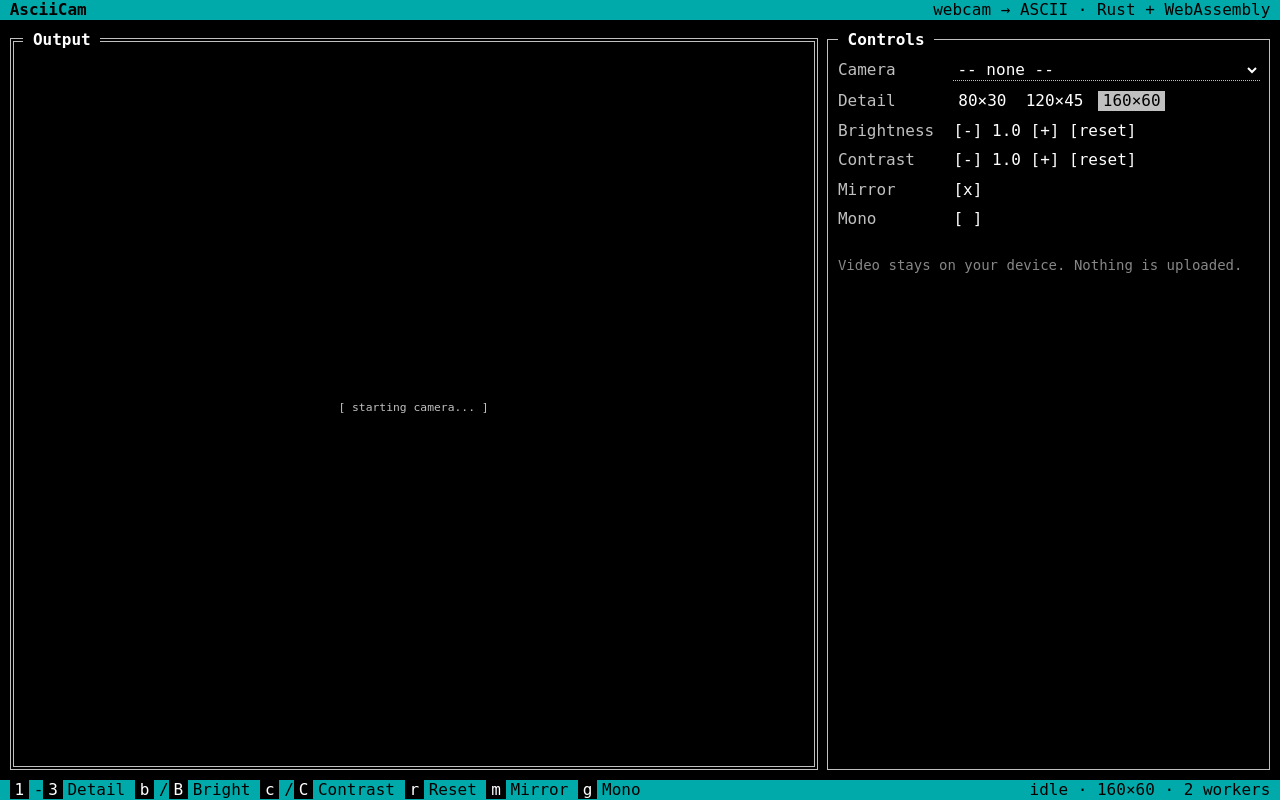
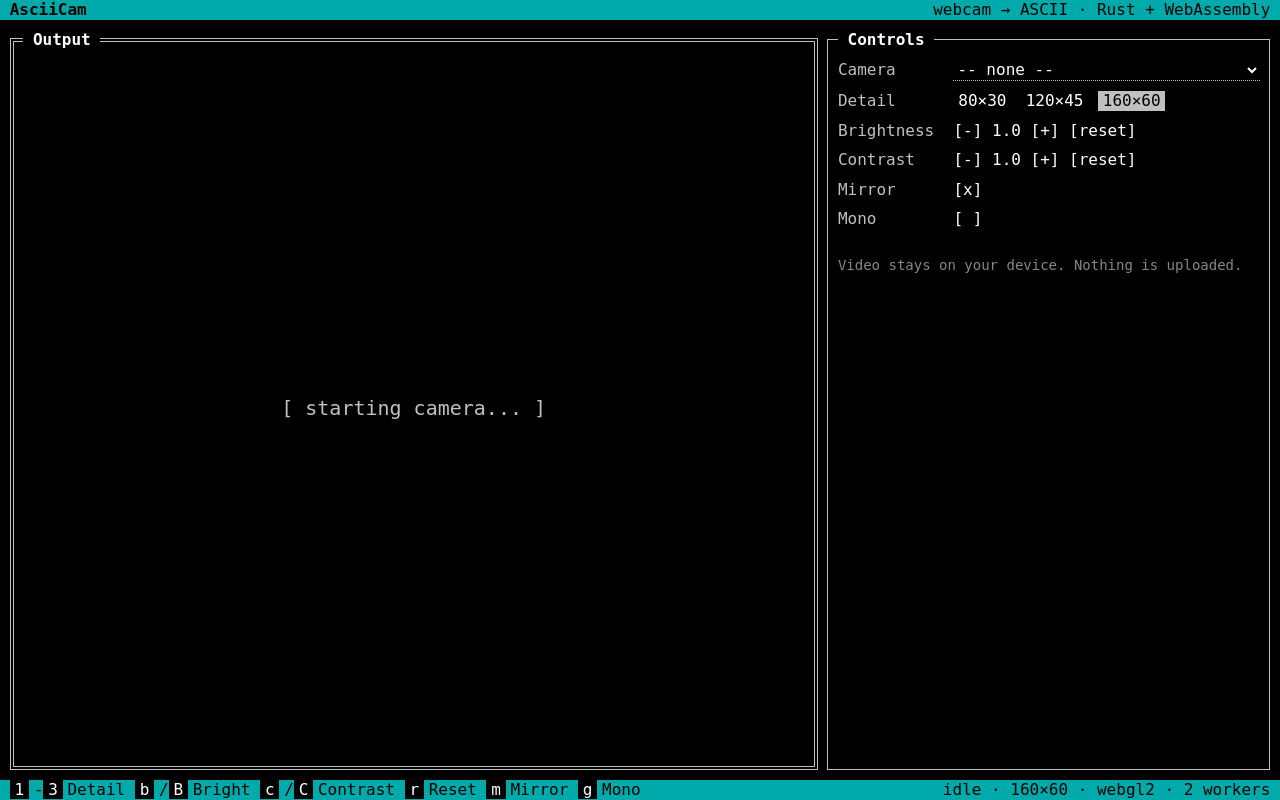
Before and after one commit to jake-king/wasm_ascii_cam, a website with bundled scripts: page www/index.html in a window 1280 px wide. Built offline with nearby package versions, Linux system fonts and the light colour scheme; no server answers.

Commit message:
Draw the grid with WebGL2: one draw call per frame
Drawing 9,600 characters with Canvas 2D fillText took 10-73 ms per
frame, against 0.01 ms for the WASM conversion. The new renderer:

- draws the 64 glyphs once into an atlas texture, with cells a whole
  number of device pixels;
- uploads each frame's glyph indices and colours as two small textures;
- draws one full-screen triangle; the fragment shader looks up each
  pixel's cell, glyph and colour.

0.1-0.15 ms per frame including GPU work, in Chromium and Firefox.
Canvas 2D stays as the fallback and behind ?renderer=2d. Idle and error
messages move to an HTML overlay, since a WebGL canvas cannot draw text.
The status bar shows the renderer and its main-thread time per frame,
and www/bench.html measures both renderers.

```diff
--- a/Cargo.toml
+++ b/Cargo.toml
@@ -1,6 +1,6 @@
 [package]
 name = "wasm_ascii_cam"
-version = "0.3.0"
+version = "0.4.0"
 authors = ["Jake King"]
 edition = "2024"
 description = "Live webcam-to-ASCII renderer: Rust compiled to WebAssembly, run across a pool of Web Workers."
--- a/www/css/style.css
+++ b/www/css/style.css
@@ -84,6 +84,18 @@ legend {
     inset: 0;
     margin: auto;
 }
+#overlay {
+    position: absolute;
+    inset: 0;
+    margin: 0;
+    display: grid;
+    place-items: center;
+    padding: 1ch;
+    text-align: center;
+    color: var(--fg);
+    font-size: 1.25em;
+}
+#overlay[hidden] { display: none; }
 
 /* Controls: label column + control column */
 .controls {
--- a/www/index.html
+++ b/www/index.html
@@ -16,7 +16,7 @@
     <main>
       <fieldset class="window window-double">
         <legend>Output</legend>
-        <div id="screen"><canvas id="ascii-cam"></canvas></div>
+        <div id="screen"><canvas id="ascii-cam"></canvas><p id="overlay"></p></div>
       </fieldset>
 
       <fieldset class="window">
--- a/www/js/asciiCam.js
+++ b/www/js/asciiCam.js
@@ -1,4 +1,5 @@
 import { planChunks, splitPixels } from './chunks.js';
+import { WebGlRenderer, Canvas2dRenderer } from './renderer.js';
 
 // 64 glyphs, darkest to brightest; index = the WASM core's output.
 export const ASCII_PALETTE = ['.', '\'', '`', '^', '"', ':', ';', 'I',
@@ -18,13 +19,17 @@ export const DETAIL_LEVELS = [
 const FONT_FAMILY = 'ui-monospace, "DejaVu Sans Mono", Menlo, Consolas, monospace';
 const LINE_HEIGHT = 1.2;   // line height as a multiple of font size
 const MONO_COLOUR = '#33ff66';
+const MONO_RGB = [0x33 / 255, 0xff / 255, 0x66 / 255];
 
 export class AsciiCam {
-    constructor(pool, canvas, onStats) {
+    // renderer: 'webgl2' (default; falls back to canvas2d) or 'canvas2d'.
+    constructor(pool, canvas, overlay, onStats, renderer = 'webgl2') {
         this.pool = pool;
         this.canvas = canvas;
-        this.ctx = canvas.getContext('2d');
+        this.overlay = overlay;
         this.onStats = onStats;
+        this.renderer = (renderer === 'webgl2' && WebGlRenderer.create(canvas))
+            || new Canvas2dRenderer(canvas);
 
         this.video = null;
         this.frameCanvas = document.createElement('canvas');
@@ -41,10 +46,12 @@ export class AsciiCam {
         this.frame = 0;          // id of the newest frame sent to the workers
         this.inFlight = null;    // id of the frame being converted, or null
         this.frameTimes = [];
+        this.renderMs = 0;       // smoothed main-thread time per render()
 
         // Width of one character cell relative to its font size, for this font.
-        this.ctx.font = `100px ${FONT_FAMILY}`;
-        this.charWidth = this.ctx.measureText('M').width / 100;
+        const measure = document.createElement('canvas').getContext('2d');
+        measure.font = `100px ${FONT_FAMILY}`;
+        this.charWidth = measure.measureText('M').width / 100;
 
         this.setDetail(DETAIL_LEVELS.length - 1);
     }
@@ -60,23 +67,26 @@ export class AsciiCam {
     }
 
     // Size the output canvas to fill its container at the current grid size.
+    // Cells are a whole number of device pixels, so glyphs map 1:1 to pixels.
     layout() {
         const box = this.canvas.parentElement;
+        const dpr = window.devicePixelRatio || 1;
         const fontSize = Math.max(4, Math.min(
-            box.clientWidth / (this.width * this.charWidth),
-            box.clientHeight / (this.height * LINE_HEIGHT)));
-        this.fontSize = fontSize;
-        this.cellWidth = fontSize * this.charWidth;
-        this.lineHeight = fontSize * LINE_HEIGHT;
+            box.clientWidth * dpr / (this.width * this.charWidth),
+            box.clientHeight * dpr / (this.height * LINE_HEIGHT)));
+        const cellWidth = Math.max(1, Math.floor(fontSize * this.charWidth));
+        const cellHeight = Math.max(1, Math.floor(fontSize * LINE_HEIGHT));
 
-        const cssWidth = Math.floor(this.cellWidth * this.width);
-        const cssHeight = Math.floor(this.lineHeight * this.height);
-        const dpr = window.devicePixelRatio || 1;
-        this.canvas.style.width = `${cssWidth}px`;
-        this.canvas.style.height = `${cssHeight}px`;
-        this.canvas.width = Math.round(cssWidth * dpr);
-        this.canvas.height = Math.round(cssHeight * dpr);
-        this.ctx.setTransform(dpr, 0, 0, dpr, 0, 0);
+        this.canvas.width = cellWidth * this.width;
+        this.canvas.height = cellHeight * this.height;
+        this.canvas.style.width = `${this.canvas.width / dpr}px`;
+        this.canvas.style.height = `${this.canvas.height / dpr}px`;
+        this.renderer.resize({
+            columns: this.width, rows: this.height, cellWidth, cellHeight,
+            fontSize, fontFamily: FONT_FAMILY, textTop: (cellHeight - fontSize) / 2,
+            palette: ASCII_PALETTE, monoColour: MONO_RGB, monoCss: MONO_COLOUR,
+        });
+        this.cellAspect = cellWidth / cellHeight;
         if (!this.active) this.drawIdle();
     }
 
@@ -148,7 +158,7 @@ export class AsciiCam {
         const vh = this.video.videoHeight;
         if (!vw || !vh) return;
 
-        const shape = (this.width * this.cellWidth) / (this.height * this.lineHeight);
+        const shape = (this.width / this.height) * this.cellAspect;
         let sx = 0, sy = 0, sw = vw, sh = vh;
         if (vw / vh > shape) { sw = vh * shape; sx = (vw - sw) / 2; }
         else { sh = vw / shape; sy = (vh - sh) / 2; }
@@ -180,24 +190,10 @@ export class AsciiCam {
     }
 
     render(indices) {
-        const ctx = this.ctx;
-        const px = this.pixels;
-        ctx.fillStyle = '#000';
-        ctx.fillRect(0, 0, this.canvas.width, this.canvas.height);
-        ctx.font = `${this.fontSize}px ${FONT_FAMILY}`;
-        ctx.textBaseline = 'top';
-        if (this.mono) ctx.fillStyle = MONO_COLOUR;
-
-        for (let row = 0, i = 0; row < this.height; row++) {
-            const y = row * this.lineHeight;
-            for (let col = 0; col < this.width; col++, i++) {
-                if (!this.mono) {
-                    const p = i * 4;
-                    ctx.fillStyle = `rgb(${px[p]},${px[p + 1]},${px[p + 2]})`;
-                }
-                ctx.fillText(ASCII_PALETTE[indices[i]], col * this.cellWidth, y);
-            }
-        }
+        const start = performance.now();
+        this.renderer.draw(indices, this.pixels, this.mono);
+        this.renderMs += (performance.now() - start - this.renderMs) * 0.1;
+        this.overlay.hidden = true;
         this.tickStats();
     }
 
@@ -205,24 +201,13 @@ export class AsciiCam {
         const now = performance.now();
         this.frameTimes.push(now);
         while (this.frameTimes[0] < now - 1000) this.frameTimes.shift();
-        this.onStats?.({ fps: this.frameTimes.length });
+        this.onStats?.({ fps: this.frameTimes.length, renderMs: this.renderMs });
     }
 
     drawIdle() {
-        const ctx = this.ctx;
-        const w = this.canvas.width, h = this.canvas.height;
-        ctx.fillStyle = '#000';
-        ctx.fillRect(0, 0, w, h);
-        const dpr = window.devicePixelRatio || 1;
-        // Largest font up to 1.4 cells that fits the message on one line.
-        const room = (w / dpr) * 0.94;
-        const fit = room / (this.idleMessage.length * this.charWidth);
-        ctx.font = `${Math.min(this.fontSize * 1.4, fit)}px ${FONT_FAMILY}`;
-        ctx.fillStyle = '#c0c0c0';
-        ctx.textAlign = 'center';
-        ctx.textBaseline = 'middle';
-        ctx.fillText(this.idleMessage, w / dpr / 2, h / dpr / 2);
-        ctx.textAlign = 'start';
+        this.renderer.clear();
+        this.overlay.textContent = this.idleMessage;
+        this.overlay.hidden = false;
     }
 }
 
--- /dev/null
+++ b/www/js/renderer.js
@@ -0,0 +1,191 @@
+// Two ways to draw the character grid. Both take the frame's glyph indices
+// (one byte per cell) and its RGBA pixels (one pixel per cell).
+//
+// WebGlRenderer: the 64 glyphs are drawn once into an atlas texture. Each
+// frame uploads the indices and colours as two small textures and draws one
+// full-screen triangle; the fragment shader looks up each cell's glyph and
+// colour. One draw call, no per-cell JavaScript.
+//
+// Canvas2dRenderer: one fillText per cell. The fallback when WebGL2 is
+// unavailable, and the baseline for comparison (?renderer=2d).
+
+const ATLAS_COLUMNS = 8;
+
+const VERTEX_SHADER = `#version 300 es
+void main() {
+    // One triangle that covers the screen: (-1,-1), (3,-1), (-1,3).
+    vec2 p = vec2(float((gl_VertexID & 1) << 2) - 1.0, float((gl_VertexID & 2) << 1) - 1.0);
+    gl_Position = vec4(p, 0.0, 1.0);
+}`;
+
+const FRAGMENT_SHADER = `#version 300 es
+precision highp float;
+precision highp int;
+uniform highp usampler2D glyphIndex;  // R8UI, one texel per cell
+uniform sampler2D cellColour;          // RGBA8, one texel per cell
+uniform sampler2D atlas;               // glyphs, white on transparent
+uniform ivec2 cellSize;                // device pixels
+uniform int rows;
+uniform bool mono;
+uniform vec3 monoColour;
+out vec4 colour;
+
+void main() {
+    ivec2 pixel = ivec2(gl_FragCoord.xy);
+    pixel.y = rows * cellSize.y - 1 - pixel.y;       // top-left origin
+    ivec2 cell = pixel / cellSize;
+    ivec2 inCell = pixel - cell * cellSize;
+
+    int glyph = int(texelFetch(glyphIndex, cell, 0).r);
+    ivec2 atlasCell = ivec2(glyph % ${ATLAS_COLUMNS}, glyph / ${ATLAS_COLUMNS});
+    float ink = texelFetch(atlas, atlasCell * cellSize + inCell, 0).a;
+
+    vec3 tint = mono ? monoColour : texelFetch(cellColour, cell, 0).rgb;
+    colour = vec4(tint * ink, 1.0);
+}`;
+
+export class WebGlRenderer {
+    static create(canvas) {
+        const gl = canvas.getContext('webgl2', { antialias: false, alpha: false });
+        return gl ? new WebGlRenderer(gl) : null;
+    }
+
+    constructor(gl) {
+        this.name = 'webgl2';
+        this.gl = gl;
+        this.program = linkProgram(gl, VERTEX_SHADER, FRAGMENT_SHADER);
+        gl.useProgram(this.program);
+        this.uniforms = {};
+        for (const name of ['glyphIndex', 'cellColour', 'atlas', 'cellSize', 'rows', 'mono', 'monoColour']) {
+            this.uniforms[name] = gl.getUniformLocation(this.program, name);
+        }
+        gl.uniform1i(this.uniforms.glyphIndex, 0);
+        gl.uniform1i(this.uniforms.cellColour, 1);
+        gl.uniform1i(this.uniforms.atlas, 2);
+        this.indexTexture = makeTexture(gl, 0);
+        this.colourTexture = makeTexture(gl, 1);
+        this.atlasTexture = makeTexture(gl, 2);
+        gl.bindVertexArray(gl.createVertexArray());   // no attributes: gl_VertexID
+        gl.pixelStorei(gl.UNPACK_ALIGNMENT, 1);
+    }
+
+    // Called when the grid or cell size changes.
+    resize(grid) {
+        const gl = this.gl;
+        this.grid = grid;
+        gl.viewport(0, 0, grid.columns * grid.cellWidth, grid.rows * grid.cellHeight);
+        gl.uniform2i(this.uniforms.cellSize, grid.cellWidth, grid.cellHeight);
+        gl.uniform1i(this.uniforms.rows, grid.rows);
+
+        gl.activeTexture(gl.TEXTURE0);
+        gl.texImage2D(gl.TEXTURE_2D, 0, gl.R8UI, grid.columns, grid.rows, 0,
+            gl.RED_INTEGER, gl.UNSIGNED_BYTE, null);
+        gl.activeTexture(gl.TEXTURE1);
+        gl.texImage2D(gl.TEXTURE_2D, 0, gl.RGBA8, grid.columns, grid.rows, 0,
+            gl.RGBA, gl.UNSIGNED_BYTE, null);
+        gl.activeTexture(gl.TEXTURE2);
+        gl.texImage2D(gl.TEXTURE_2D, 0, gl.RGBA, gl.RGBA, gl.UNSIGNED_BYTE, drawAtlas(grid));
+    }
+
+    draw(indices, rgba, mono) {
+        const gl = this.gl;
+        const { columns, rows } = this.grid;
+        gl.activeTexture(gl.TEXTURE0);
+        gl.texSubImage2D(gl.TEXTURE_2D, 0, 0, 0, columns, rows, gl.RED_INTEGER, gl.UNSIGNED_BYTE, indices);
+        if (!mono) {
+            gl.activeTexture(gl.TEXTURE1);
+            gl.texSubImage2D(gl.TEXTURE_2D, 0, 0, 0, columns, rows, gl.RGBA, gl.UNSIGNED_BYTE, rgba);
+        }
+        gl.uniform1i(this.uniforms.mono, mono ? 1 : 0);
+        gl.uniform3f(this.uniforms.monoColour, ...this.grid.monoColour);
+        gl.drawArrays(gl.TRIANGLES, 0, 3);
+    }
+
+    clear() {
+        const gl = this.gl;
+        gl.clearColor(0, 0, 0, 1);
+        gl.clear(gl.COLOR_BUFFER_BIT);
+    }
+}
+
+export class Canvas2dRenderer {
+    constructor(canvas) {
+        this.name = 'canvas2d';
+        this.ctx = canvas.getContext('2d');
+    }
+
+    resize(grid) {
+        this.grid = grid;
+    }
+
+    draw(indices, rgba, mono) {
+        const { ctx, grid } = this;
+        ctx.fillStyle = '#000';
+        ctx.fillRect(0, 0, grid.columns * grid.cellWidth, grid.rows * grid.cellHeight);
+        ctx.font = `${grid.fontSize}px ${grid.fontFamily}`;
+        ctx.textBaseline = 'top';
+        if (mono) ctx.fillStyle = grid.monoCss;
+        for (let row = 0, i = 0; row < grid.rows; row++) {
+            const y = row * grid.cellHeight + grid.textTop;
+            for (let col = 0; col < grid.columns; col++, i++) {
+                if (!mono) {
+                    const p = i * 4;
+                    ctx.fillStyle = `rgb(${rgba[p]},${rgba[p + 1]},${rgba[p + 2]})`;
+                }
+                ctx.fillText(grid.palette[indices[i]], col * grid.cellWidth, y);
+            }
+        }
+    }
+
+    clear() {
+        const { ctx } = this;
+        ctx.fillStyle = '#000';
+        ctx.fillRect(0, 0, ctx.canvas.width, ctx.canvas.height);
+    }
+}
+
+// Every glyph, white, one per cell of an ATLAS_COLUMNS-wide grid.
+function drawAtlas(grid) {
+    const atlas = document.createElement('canvas');
+    atlas.width = ATLAS_COLUMNS * grid.cellWidth;
+    atlas.height = Math.ceil(grid.palette.length / ATLAS_COLUMNS) * grid.cellHeight;
+    const ctx = atlas.getContext('2d');
+    ctx.font = `${grid.fontSize}px ${grid.fontFamily}`;
+    ctx.textBaseline = 'top';
+    ctx.fillStyle = '#fff';
+    grid.palette.forEach((glyph, i) => {
+        const x = (i % ATLAS_COLUMNS) * grid.cellWidth;
+        const y = Math.floor(i / ATLAS_COLUMNS) * grid.cellHeight + grid.textTop;
+        ctx.fillText(glyph, x, y);
+    });
+    return atlas;
+}
+
+function makeTexture(gl, unit) {
+    const texture = gl.createTexture();
+    gl.activeTexture(gl.TEXTURE0 + unit);
+    gl.bindTexture(gl.TEXTURE_2D, texture);
+    gl.texParameteri(gl.TEXTURE_2D, gl.TEXTURE_MIN_FILTER, gl.NEAREST);
+    gl.texParameteri(gl.TEXTURE_2D, gl.TEXTURE_MAG_FILTER, gl.NEAREST);
+    gl.texParameteri(gl.TEXTURE_2D, gl.TEXTURE_WRAP_S, gl.CLAMP_TO_EDGE);
+    gl.texParameteri(gl.TEXTURE_2D, gl.TEXTURE_WRAP_T, gl.CLAMP_TO_EDGE);
+    return texture;
+}
+
+function linkProgram(gl, vertexSource, fragmentSource) {
+    const program = gl.createProgram();
+    for (const [type, source] of [[gl.VERTEX_SHADER, vertexSource], [gl.FRAGMENT_SHADER, fragmentSource]]) {
+        const shader = gl.createShader(type);
+        gl.shaderSource(shader, source);
+        gl.compileShader(shader);
+        if (!gl.getShaderParameter(shader, gl.COMPILE_STATUS)) {
+            throw new Error(`shader compile failed: ${gl.getShaderInfoLog(shader)}`);
+        }
+        gl.attachShader(program, shader);
+    }
+    gl.linkProgram(program);
+    if (!gl.getProgramParameter(program, gl.LINK_STATUS)) {
+        throw new Error(`shader link failed: ${gl.getProgramInfoLog(program)}`);
+    }
+    return program;
+}
--- a/www/js/script.js
+++ b/www/js/script.js
@@ -5,17 +5,22 @@ const workers = window.navigator.hardwareConcurrency || 1;
 const pool = new ThreadPool('js/rgbToAscii.js', workers);
 const status = document.getElementById('status');
 let fps = 0;
+let renderMs = 0;
 
-const cam = new AsciiCam(pool, document.getElementById('ascii-cam'), stats => {
-    fps = stats.fps;
-    showStatus();
-});
+// ?renderer=2d forces the Canvas 2D renderer, for comparison.
+const requested = new URLSearchParams(location.search).get('renderer') === '2d' ? 'canvas2d' : 'webgl2';
+const cam = new AsciiCam(pool, document.getElementById('ascii-cam'), document.getElementById('overlay'),
+    stats => {
+        ({ fps, renderMs } = stats);
+        showStatus();
+    }, requested);
 
 function showStatus() {
     const { width, height } = DETAIL_LEVELS[cam.detail];
+    const where = `${width}×${height} · ${cam.renderer.name} · ${workers} workers`;
     status.textContent = cam.active
-        ? `${fps} fps · ${width}×${height} · ${workers} workers`
-        : `idle · ${width}×${height} · ${workers} workers`;
+        ? `${fps} fps · draw ${renderMs.toFixed(2)} ms · ${where}`
+        : `idle · ${where}`;
 }
 
 // Camera menu. Until the page has camera permission, browsers hide camera
```
Also changed, not shown: www/bench.html (added, +80 -0 lines), README.md, docs/screenshot.png, 1 other file.
